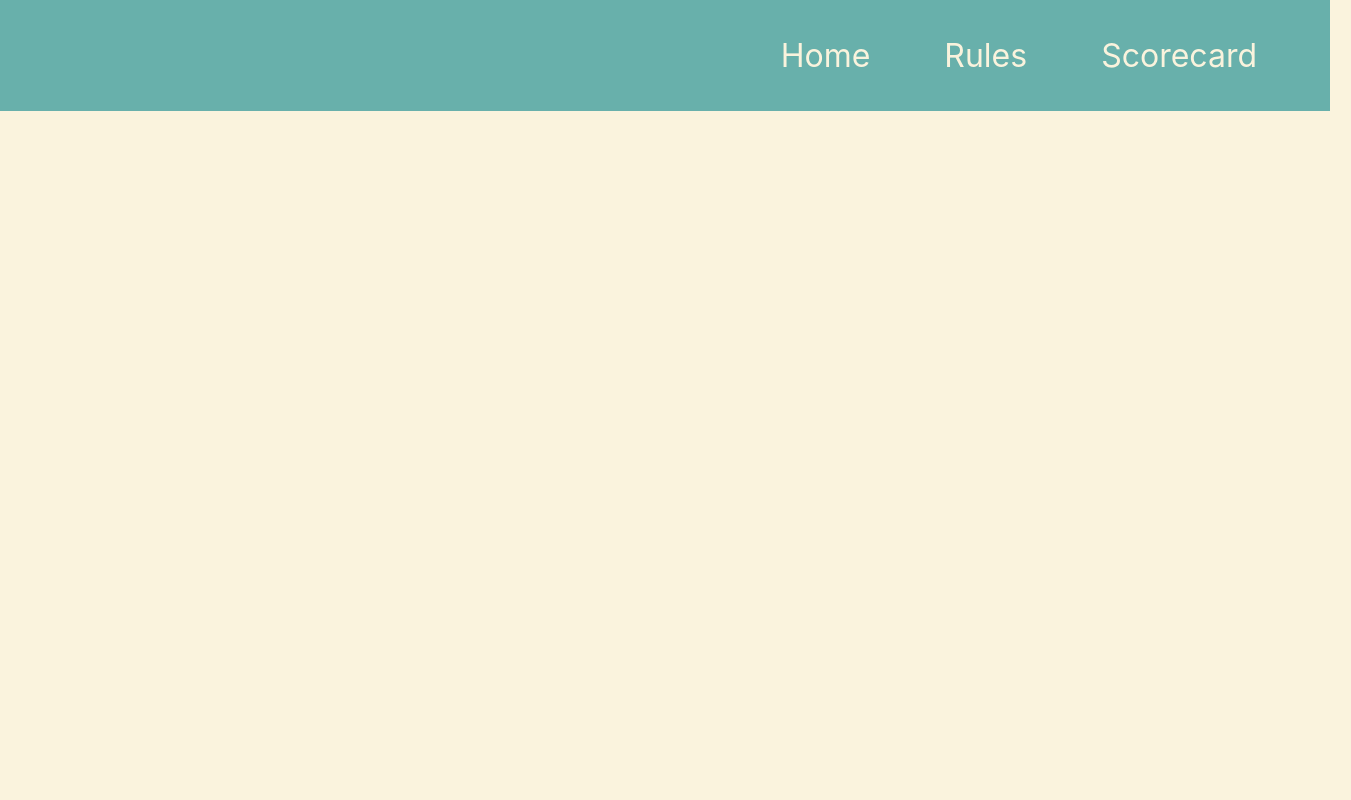
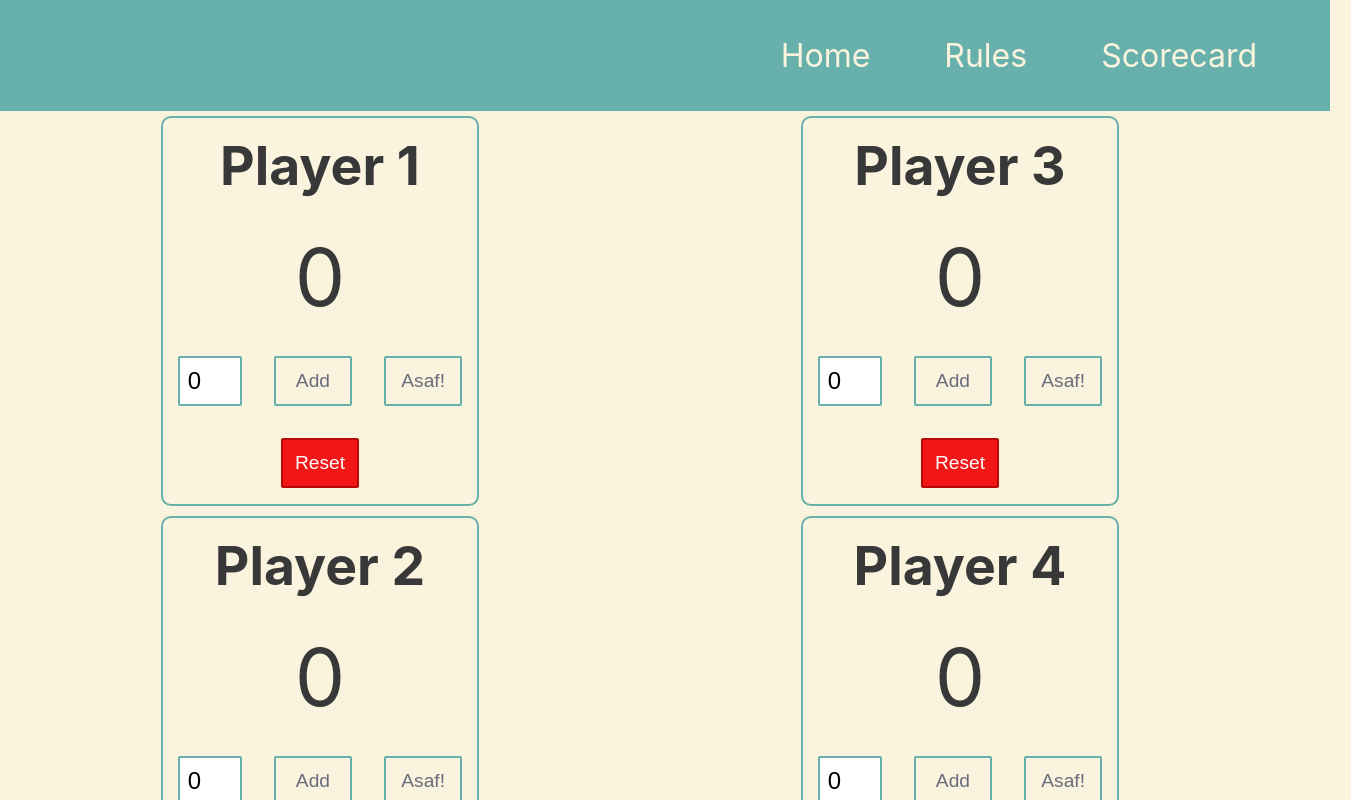
Before and after one commit to EllieD33/yaniv-react-app, a React (Create React App) app: page /pages/scoreboard in a window 1280 px wide. Shown: the top 800 px of the page, 1351 px wide, since content can reach past the window. Built offline with nearby package versions, Linux system fonts and the light colour scheme.

Commit message:
adds and styles scorecard components to scoreboard

```diff
--- a/src/components/Button.css
+++ b/src/components/Button.css
@@ -6,8 +6,28 @@
     font-size: 1.2rem;
     width: calc(50px + 20 * ((100vw - 320px) / 680));
     min-width: 70px;
+    max-width: 80px;
     height: 50px;
     padding: 0.5rem;
     margin: 1rem;
     cursor: pointer;
 }
+
+.Btn-reset {
+    background-color: rgb(243, 22, 22);
+    border: 2px solid #b60909;
+    border-radius: 2px;
+    color: white;
+    font-size: 1.2rem;
+    width: calc(50px + 20 * ((100vw - 320px) / 680));
+    min-width: 70px;
+    max-width: 80px;
+    height: 50px;
+    padding: 0.5rem;
+    margin: 1rem;
+    cursor: pointer;
+}
+
+button[name="Reset"]:hover {
+    background-color: #b60909;
+}
--- /dev/null
+++ b/src/components/PlayerScoreCard.css
@@ -0,0 +1,33 @@
+.Player-scorecard {
+    border: 2px solid #68B0AB;
+    border-radius: 10px;
+    margin: 5px;
+    width: calc(300px + 10 * ((100vw - 320px) / 680));
+    display: flex;
+    flex-direction: column;
+    align-items: center;
+}
+
+.Player-scorecard h1 {
+    border: none;
+}
+
+.Player-scorecard p {
+    text-align: center;
+    font-size: 5rem;
+}
+
+.Score-btns {
+    display: flex;
+    justify-content: center;
+}
+
+.input {
+    border: 2px solid #68B0AB;
+    border-radius: 2px;
+    font-size: 1.5rem;
+    width: calc(30px + 10 * ((100vw - 320px) / 680));
+    height: 30px;
+    padding: 0.5rem;
+    margin: 1rem;
+}
--- /dev/null
+++ b/src/components/PlayerScoreCard.js
@@ -0,0 +1,54 @@
+import { useState } from "react";
+import './PlayerScoreCard.css';
+import Button from "../components/Button"
+
+function PlayerScoreCard({text}){
+    const [count, setCount] = useState(0);
+    const [quantity, setQuantity] = useState(0);
+
+    const handleAsaf = () => {
+        setCount(count + 25);
+    };
+
+    const handleOnChange = (e) => {
+        setQuantity(e.target.value);
+    };
+
+    const handleAddQuantity = () => {
+        if (quantity) setCount(count + parseInt(quantity, 10));
+    };
+
+    const handleResetCounter = () => {
+        setCount(0);
+        setQuantity(0);
+    };
+
+    return (
+        <div className="Player-scorecard">
+            <h1>{text}</h1>
+            <div>
+                <div className="Text-Container">
+                    <p>{count}</p>
+                </div>
+                <div className="Score-btns" >
+                    <input
+                        type="text"
+                        value={quantity}
+                        onChange={handleOnChange}
+                        className={"input"}
+                    />
+                    <Button className={"Btn-small"} onClick={handleAddQuantity} text="Add"/>
+
+                    <Button name="Asaf" className={"Btn-small"} onClick={handleAsaf} text="Asaf!"/>
+                </div>
+                <div className="Score-btns">
+                <button name="Reset" className={"Btn-reset"}  onClick={handleResetCounter}>
+                Reset
+                </button>
+                </div>
+            </div>
+        </div>
+    );
+}
+
+export default PlayerScoreCard;
--- /dev/null
+++ b/src/pages/scoreboard.css
@@ -0,0 +1,7 @@
+.flex-scorecards {
+    display: flex;
+    flex-wrap: wrap;
+    justify-content: center;
+    align-items: center;
+    height: 85vh;
+}
--- a/src/pages/scoreboard.js
+++ b/src/pages/scoreboard.js
@@ -1,4 +1,6 @@
 import NavBar from "../components/NavBar";
+import PlayerScoreCard from "../components/PlayerScoreCard";
+import "./scoreboard.css"
 
 const Scoreboard = () => {
     return (
@@ -7,6 +9,10 @@ const Scoreboard = () => {
                 <NavBar/>
             </nav>
             <main className="flex-scorecards">
+                <PlayerScoreCard text="Player 1" />
+                <PlayerScoreCard  text="Player 2" />
+                <PlayerScoreCard text="Player 3" />
+                <PlayerScoreCard  text="Player 4" />
             </main>
         </div>
     );
```
Also changed, not shown: src/App.css (+0 -9 lines).
